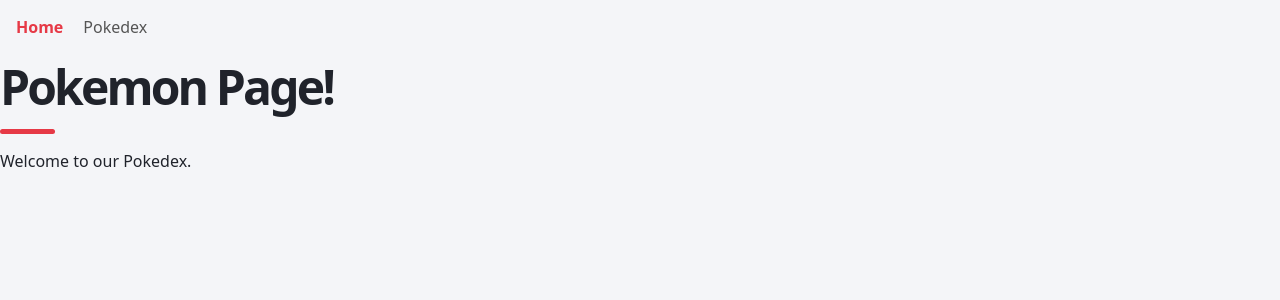
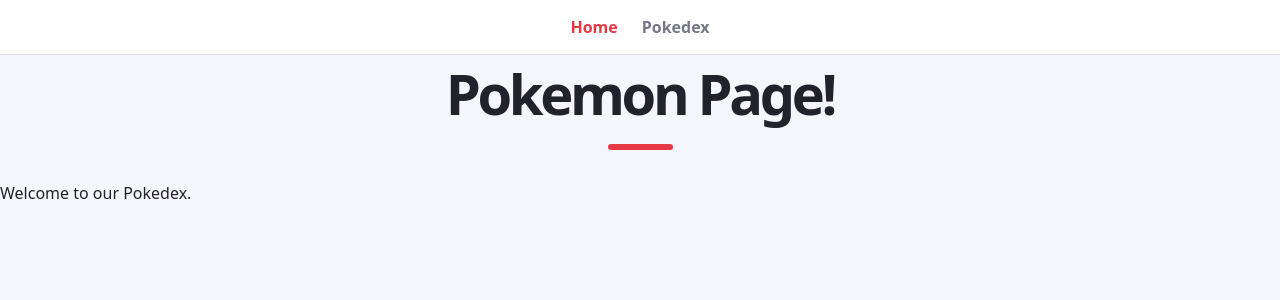
Before and after one commit to ameliapeters1/pokedex, a React (Vite) app: page / in a window 1280 px wide. Shown: the top 300 px of the page. Built offline with nearby package versions, Linux system fonts and the light colour scheme.

Commit message:
css updated

```diff
--- a/src/components/Pokedex.tsx
+++ b/src/components/Pokedex.tsx
@@ -3,6 +3,7 @@ import { usePokemonList } from "../hooks/usePokemonLists"
 import PokemonGrid from "./PokemonGrid"
 import ResultCount from "./ResultCount"
 import TypeSelect from "./TypeSelect"
+import SearchBox from "./SearchBox"
 
 
 function Pokedex(){
@@ -13,7 +14,14 @@ function Pokedex(){
     return (
     <main className="page">
         <h1>Pokemons!</h1>
-        <TypeSelect value={type} onChange={setType}/>
+        <div className="search-controls">
+            <TypeSelect value={type} onChange={setType} />
+
+            <SearchBox
+                value={"hello"}
+                onChange={()=>{}}
+            />
+        </div>
 
         {isLoading ? (<p>loading Pokemon...</p>):
             error ? (<p>{error}</p>):
--- a/src/index.css
+++ b/src/index.css
@@ -1,6 +1,6 @@
 
 :root {
-  --bg: #f4f5f8;
+  --bg: #f4f6fb;
   --surface: #ffffff;
   --text: #20232b;
   --muted: #737987;
@@ -8,9 +8,8 @@
   --accent-dark: #c62836;
   --border: #e3e5eb;
   --success: #2e9d65;
-  --space: 1rem;
-  --radius: 14px;
-  --shadow: 0 4px 16px rgba(30, 35, 50, 0.06);
+  --radius: 16px;
+  --shadow: 0 5px 20px rgba(30, 35, 50, 0.07);
 }
 
 *,
@@ -30,35 +29,61 @@ body {
 /* Main page */
 
 .page {
-  width: min(100% - 2rem, 1100px);
+  width: min(100% - 2rem, 1150px);
   margin-inline: auto;
-  padding: 2.5rem 0;
+  padding: 3rem 0;
 }
 
-/* Main heading */
+/* Heading */
 
 h1 {
-  margin: 0 0 0.5rem;
-  font-size: clamp(2rem, 5vw, 3rem);
+  margin: 0 0 2rem;
+  font-size: clamp(2.2rem, 5vw, 3.5rem);
   font-weight: 850;
   letter-spacing: -0.06em;
+  text-align: center;
   color: var(--text);
 }
 
 h1::after {
   content: "";
   display: block;
-  width: 55px;
-  height: 5px;
-  margin-top: 0.65rem;
+  width: 65px;
+  height: 6px;
+  margin: 0.8rem auto 0;
   background: var(--accent);
   border-radius: 999px;
+}
+
+/* Search and filter section */
+
+.page > select,
+.page > input {
+  font: inherit;
+}
+
+.page select,
+.page input {
+  padding: 0.85rem 1rem;
+  border: 1px solid var(--border);
+  border-radius: 12px;
+  background: var(--surface);
+  color: var(--text);
+  font-size: 0.95rem;
+  outline: none;
+  transition: 180ms ease;
+}
+
+.page select:focus,
+.page input:focus {
+  border-color: var(--accent);
+  box-shadow: 0 0 0 3px rgba(230, 57, 70, 0.12);
 }
 
 /* Result count */
 
 .result-count {
-  margin: 1.5rem 0;
+  margin: 2rem 0 1rem;
   color: var(--muted);
   font-size: 0.95rem;
   font-weight: 600;
@@ -68,93 +93,128 @@ h1::after {
 
 .pokemon-grid {
   display: grid;
-  grid-template-columns: repeat(auto-fill, minmax(190px, 1fr));
-  gap: 1.25rem;
+  grid-template-columns: repeat(
+    auto-fill,
+    minmax(200px, 1fr)
+  );
+  gap: 1.5rem;
   margin-top: 1.5rem;
 }
 
-/* Individual Pokémon cards */
+/* Pokémon cards */
 
 .pokemon-card {
   position: relative;
   overflow: hidden;
-  padding: 1.25rem;
+  padding: 1.5rem 1.25rem;
   background: var(--surface);
   border: 1px solid var(--border);
   border-radius: var(--radius);
   box-shadow: var(--shadow);
-  transition:
-    transform 180ms ease,
-    box-shadow 180ms ease,
-    border-color 180ms ease;
+  text-align: center;
+  transition: transform 200ms ease,
+              box-shadow 200ms ease,
+              border-color 200ms ease;
+}
+
+.pokemon-card::before {
+  content: "";
+  position: absolute;
+  top: 0;
+  left: 0;
+  width: 100%;
+  height: 5px;
+  background: var(--accent);
 }
 
 .pokemon-card:hover {
-  transform: translateY(-5px);
+  transform: translateY(-7px);
   border-color: #f0a0a6;
-  box-shadow: 0 10px 25px rgba(30, 35, 50, 0.1);
+  box-shadow: 0 12px 30px rgba(30, 35, 50, 0.12);
 }
 
 .pokemon-card img {
   display: block;
   width: 100%;
-  max-width: 160px;
+  max-width: 165px;
   aspect-ratio: 1;
   object-fit: contain;
   margin: 0 auto 1rem;
+  transition: transform 200ms ease;
+}
+
+.pokemon-card:hover img {
+  transform: scale(1.08);
 }
 
 .pokemon-card h2 {
   margin: 0;
-  font-size: 1.15rem;
+  font-size: 1.2rem;
   font-weight: 750;
   text-transform: capitalize;
-  text-align: center;
+  color: var(--text);
 }
 
 .pokemon-card p {
-  margin: 0.5rem 0 0;
+  margin: 0.6rem 0 0;
   color: var(--muted);
-  font-size: 0.85rem;
-  text-align: center;
+  font-size: 0.9rem;
 }
 
-/* Badge */
+/* Type badge */
 
 .badge {
   display: inline-block;
-  margin-top: 0.5rem;
-  padding: 0.25rem 0.7rem;
-  background: var(--success);
-  color: #ffffff;
+  margin-top: 0.75rem;
+  padding: 0.35rem 0.85rem;
+  background: #e8f7ef;
+  color: var(--success);
   border-radius: 999px;
   font-size: 0.8rem;
-  font-weight: 650;
+  font-weight: 700;
+  text-transform: capitalize;
 }
 
 /* Buttons */
 
 .btn {
-  padding: 0.6rem 1rem;
+  padding: 0.7rem 1.2rem;
   background: var(--surface);
   color: var(--text);
   border: 1px solid var(--border);
   border-radius: 999px;
   font: inherit;
-  font-weight: 600;
+  font-weight: 650;
   cursor: pointer;
-  transition: 150ms ease;
+  transition: 180ms ease;
 }
 
 .btn:hover {
   background: var(--accent);
   border-color: var(--accent);
   color: white;
+  transform: translateY(-2px);
+}
+
+.btn:active {
+  transform: scale(0.97);
 }
 
 .btn:focus-visible {
   outline: 3px solid var(--accent);
   outline-offset: 3px;
+}
+
+/* Loading and error messages */
+
+.page > p {
+  margin: 2rem 0;
+  padding: 1.5rem;
+  text-align: center;
+  color: var(--muted);
+  background: var(--surface);
+  border-radius: var(--radius);
+  border: 1px solid var(--border);
 }
 
 /* Empty state */
@@ -168,27 +228,62 @@ h1::after {
   border-radius: var(--radius);
 }
 
+/* Navigation */
+
+nav {
+  display: flex;
+  align-items: center;
+  justify-content: center;
+  gap: 1.5rem;
+  padding: 1rem;
+  background: var(--surface);
+  border-bottom: 1px solid var(--border);
+}
+
+.nav-link {
+  text-decoration: none;
+  color: var(--muted);
+  font-weight: 600;
+  transition: color 150ms ease;
+}
+
+.nav-link:hover,
+.nav-link.active {
+  color: var(--accent);
+}
+
 /* Responsive layout */
 
 @media (max-width: 600px) {
   .page {
-    width: min(100% - 1.25rem, 1100px);
-    padding: 1.5rem 0;
+    width: min(100% - 1.25rem, 1150px);
+    padding: 2rem 0;
   }
 
   .pokemon-grid {
     grid-template-columns: repeat(2, minmax(0, 1fr));
-    gap: 0.75rem;
+    gap: 0.85rem;
   }
 
   .pokemon-card {
-    padding: 0.85rem;
+    padding: 1rem 0.75rem;
   }
 
   .pokemon-card img {
     max-width: 120px;
   }
+
+  .pokemon-card h2 {
+    font-size: 1rem;
+  }
+
+  nav {
+    gap: 1rem;
+    flex-wrap: wrap;
+  }
 }
+
+/* Accessibility */
 
 @media (prefers-reduced-motion: reduce) {
   *,
@@ -196,22 +291,25 @@ h1::after {
   *::after {
     scroll-behavior: auto !important;
     transition-duration: 0.01ms !important;
+    animation-duration: 0.01ms !important;
   }
 }
 
-nav {
+.search-controls {
   display: flex;
-  gap: 20px;
-  padding: 16px;
+  align-items: center;
+  gap: 1rem;
+  margin: 2rem 0;
 }
 
-.nav-link {
-  text-decoration: none;
-  color: #555;
-  font-weight: 500;
+@media (max-width: 600px) {
+  .search-controls {
+    flex-direction: column;
+    align-items: stretch;
+  }
+
+  .search-controls select,
+  .search-controls input {
+    width: 100%;
+  }
 }
-
-.nav-link.active {
-  color: #e63946;
-  font-weight: bold;
-}
```
